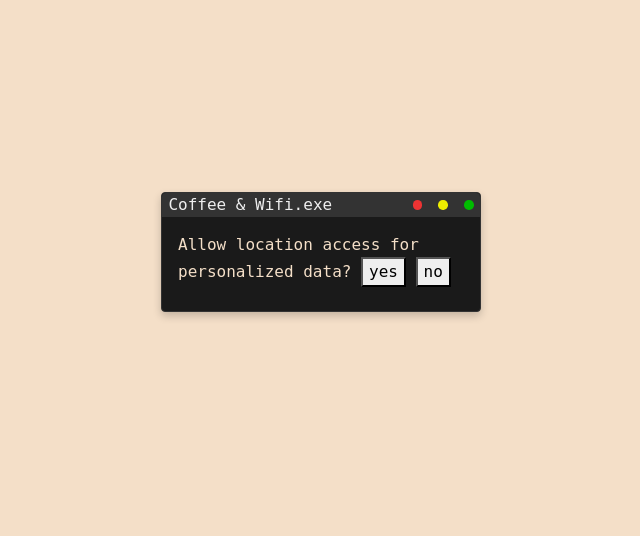
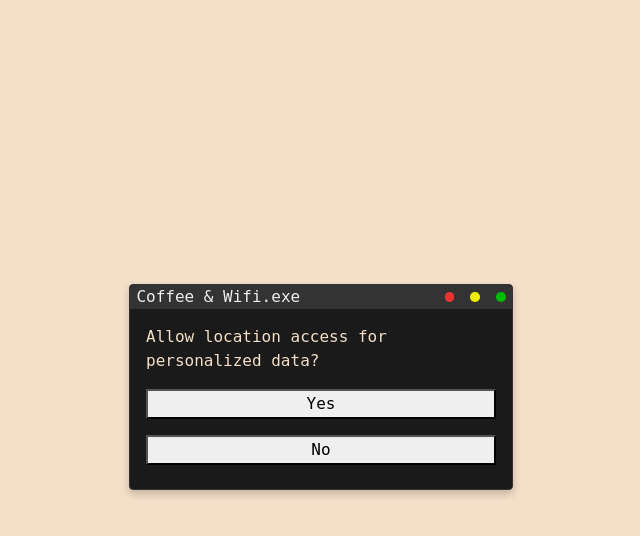
Before and after one commit to ninja-noodle/Coffee-Wi-fi-web, a Flask app: page /loading?load=true in a window 1280 px wide. Shown: the top 536 px of the page, without its empty margins (319-959 px from the left). Run offline with Flask 3, Linux system fonts and the light colour scheme; some libraries are stand-ins or nearby versions; some web fonts are replaced.

Commit message:
Modified the loading screen layout

```diff
--- a/static/css/styles.css
+++ b/static/css/styles.css
@@ -80,14 +80,15 @@ option {
 }
 
 .terminal-loader {
+  position: relative;
   border: 0.1em solid #333;
   background-color: #1a1a1a;
   color: var(--primary);
   font-family: "Reddit Mono", monospace;
   font-size: 1em;
   padding: 1.5em 1em;
-  width: 20em;
-  margin: 100px auto;
+  width: 30%;
+  margin: 15% auto;
   box-shadow: 0 4px 8px rgba(0, 0, 0, 0.2);
   border-radius: 4px;
   position: relative;
--- a/templates/loading_screen.html
+++ b/templates/loading_screen.html
@@ -1,4 +1,22 @@
-<body class="d-flex flex-column align-items-center justify-content-center" style="background: var(--primary)">
+<body style="background: var(--primary);">
+<div class="terminal-loader d-flex flex-column">
+  <div class="terminal-header">
+    <div class="terminal-title">Coffee & Wifi.exe</div>
+    <div class="terminal-controls">
+      <div class="control close"></div>
+      <div class="control minimize"></div>
+      <div class="control maximize"></div>
+    </div>
+  </div>
+  <span id="status-text" style="margin-top: 1em">Status:</span>
+  <div class="text" id="text">Loading...</div>
+  <div class="permission" id="permission" style="display:none;">
+    Allow location access for personalized data?
+
+  </div>
+  <button id="btnConfirmed" onclick="access()" style="display:none;">Yes</button>
+  <button id="btnDenied" onclick="no_access()" style="display:none;">No</button>
+</div>
 <script>
 
   var redirect = "{{ url_for('get_all_cafes')}}";
@@ -7,10 +25,16 @@
     var loading_text = document.getElementById("text");
     var status_text = document.getElementById("status-text");
     var permission = document.getElementById("permission");
+    var confirmed = document.getElementById("btnConfirmed");
+    var denied = document.getElementById("btnDenied");
     loading_text.setAttribute("style", "display:none;");
     status_text.setAttribute("style", "display:none;");
     permission.removeAttribute("style");
     permission.setAttribute("style", "margin-top: 1em");
+    confirmed.removeAttribute("style");
+    confirmed.setAttribute("style", "margin-top: 1em");
+    denied.removeAttribute("style");
+    denied.setAttribute("style", "margin-top: 1em");
   }
 
   function initialize() {
@@ -44,22 +68,5 @@
 
 </script>
 <script src="https://ajax.googleapis.com/ajax/libs/jquery/2.1.1/jquery.min.js"></script>
-<div class="terminal-loader d-flex flex-column">
-  <div class="terminal-header">
-    <div class="terminal-title">Coffee & Wifi.exe</div>
-    <div class="terminal-controls">
-      <div class="control close"></div>
-      <div class="control minimize"></div>
-      <div class="control maximize"></div>
-    </div>
-  </div>
-  <span id="status-text" style="margin-top: 1em">Status:</span>
-  <div class="text" id="text">Loading...</div>
-  <div class="permission" id="permission" style="display:none;">
-    Allow location access for personalized data?
-    <button onclick="access()">yes</button>
-    <button onclick="no_access()">no</button>
-  </div>
-</div>
 <script>initialize();</script>
 </body>
```
